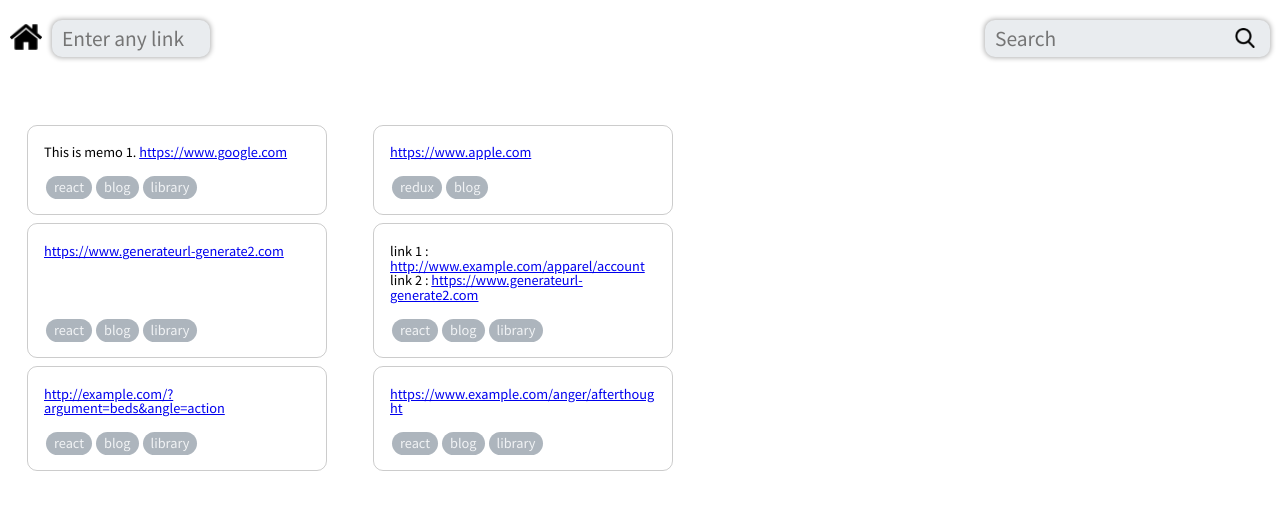
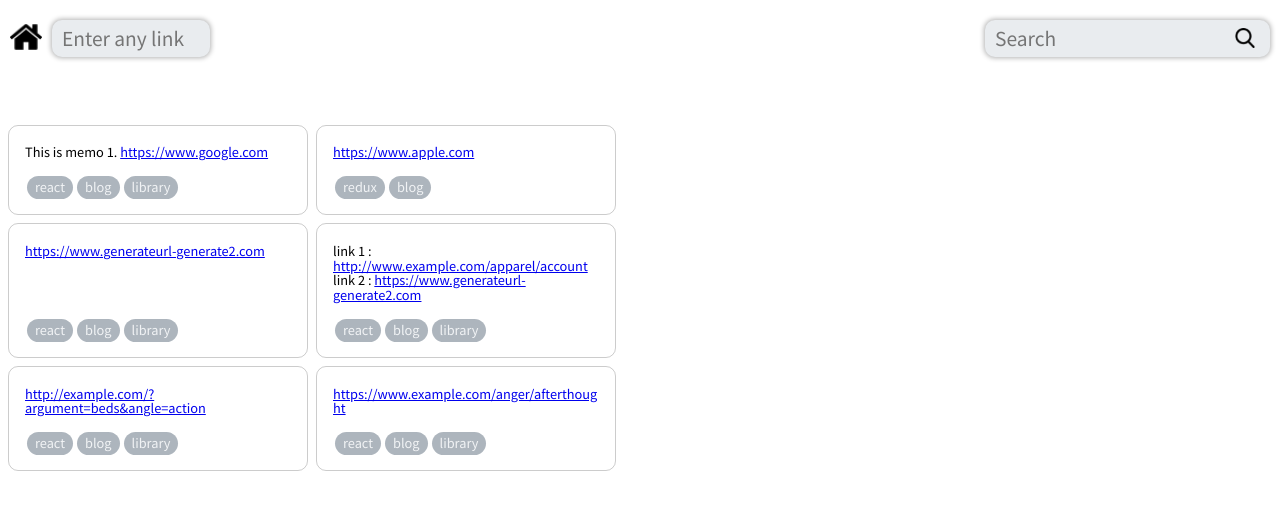
Before and after one commit to digression99/memoi, a React (Create React App) app: page /hashtag/blog in a window 1280 px wide. Shown: the top 510 px of the page. Built offline with nearby package versions, Linux system fonts and the light colour scheme.

Commit message:
Update Memos style

```diff
--- a/src/components/Memos/index.jsx
+++ b/src/components/Memos/index.jsx
@@ -6,7 +6,7 @@ const Memos = styled.div`
   display : flex;
   flex-direction : row;
   flex-flow : wrap;
-  justify-content : space-around;
+  align-content: flex-start;
   padding : 4px;
 `;
 
```
